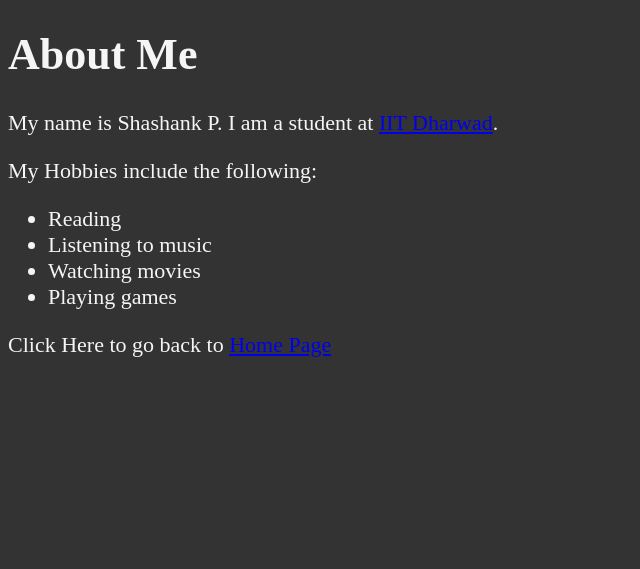
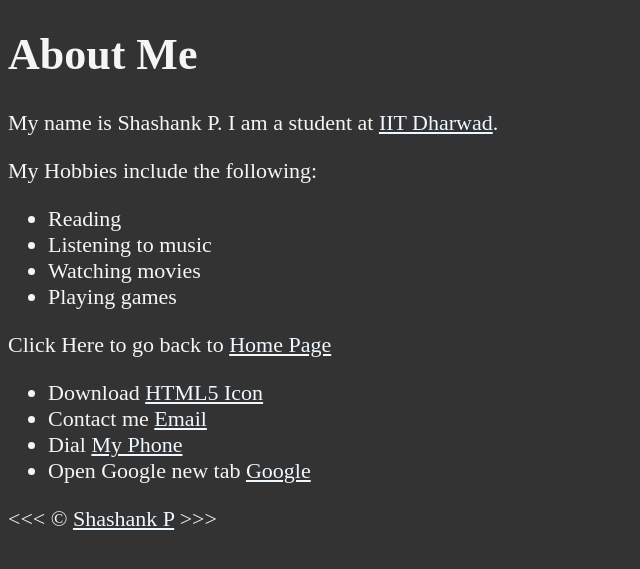
Before and after one commit to shashankp28/MyLocal, a PHP site: page /about.html in a window 1280 px wide. Shown: the top 569 px of the page, without its empty margins (0-640 px from the left). Run offline with PHP 8.4, Linux system fonts and the light colour scheme.

Commit message:
playing around with href

```diff
--- a/WebDevTuotrial/html/about.html
+++ b/WebDevTuotrial/html/about.html
@@ -14,7 +14,7 @@
 		<h1>About Me</h1>
 		<p>
 			My name is Shashank P. I am a student at
-			<a href="https://www.iitdh.ac.in">IIT Dharwad</a>.
+			<a href="https://www.iitdh.ac.in" target="_blank">IIT Dharwad</a>.
 		</p>
 		My Hobbies include the following:
 		<ul>
@@ -23,6 +23,16 @@
 			<li>Watching movies</li>
 			<li>Playing games</li>
 		</ul>
-		Click Here to go back to <a href="index.html">Home Page</a>
+		Click Here to go back to <a href="/">Home Page</a>
+		<ul>
+			<li>Download <a href="logo.png" download>HTML5 Icon</a></li>
+			<li>Contact me <a href="mailto:megamewtube150@gmail.com">Email</a></li>
+			<li>Dial <a href="tel:+1234567890">My Phone</a></li>
+			<li>
+				Open Google new tab
+				<a href="https://www.google.com/" target="_blank">Google</a>
+			</li>
+		</ul>
+		&lt;&lt;&lt; &copy; <a href="about.html">Shashank P</a> &gt;&gt;&gt;
 	</body>
 </html>
--- a/WebDevTuotrial/html/index.html
+++ b/WebDevTuotrial/html/index.html
@@ -76,5 +76,6 @@
 		</section>
 		<hr />
 		&lt;&lt;&lt; &copy; <a href="about.html">Shashank P</a> &gt;&gt;&gt;
+		<p><a href="#">Back to Top</a></p>
 	</body>
 </html>
--- a/WebDevTuotrial/html/main.css
+++ b/WebDevTuotrial/html/main.css
@@ -6,3 +6,15 @@ body {
     background-color: #333;
     color: whitesmoke;
 }
+
+a {
+    color: aliceblue;
+}
+
+a:visited {
+    color: lightgray;
+}
+
+a:hover, a:active {
+    color: #eee
+}
```
